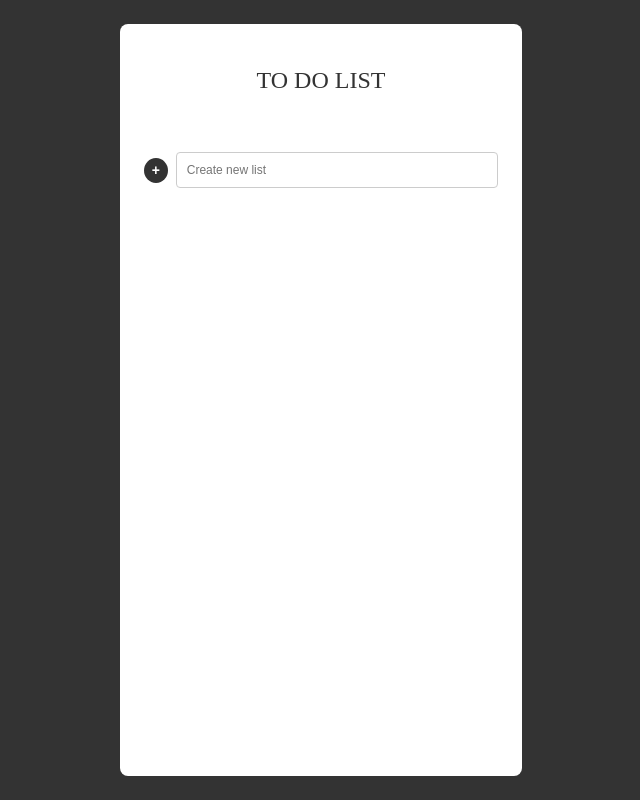
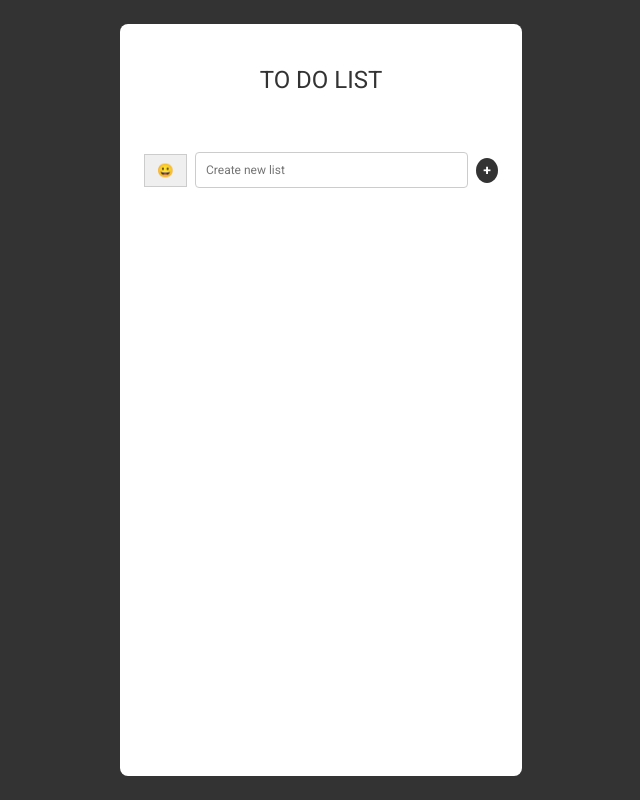
Before and after one commit to DanSantos8/todolist-class-to-hooks, a React (Vite) app: page / in a window 1280 px wide. Shown: the whole page, without its empty margins (319-959 px from the left). Built offline with nearby package versions, Linux system fonts and the light colour scheme.

Commit message:
implementing some styles and the emoji dropdown

```diff
--- /dev/null
+++ b/src/components/Dropdown/index.tsx
@@ -0,0 +1,22 @@
+import { EmojisEnum } from "../../utils/enums"
+import * as S from "./styles"
+export default function Dropdown(props: {
+  handleEmoji: (emoji: string) => void
+}) {
+  const { handleEmoji } = props
+  return (
+    <S.Dropdown
+      name="emoji"
+      id="emoji"
+      onChange={(e) => handleEmoji(e.target.value as string)}
+    >
+      {Object.keys(EmojisEnum).map((emoji) => {
+        return (
+          <option value={EmojisEnum[emoji as keyof typeof EmojisEnum]}>
+            {EmojisEnum[emoji as keyof typeof EmojisEnum]}
+          </option>
+        )
+      })}
+    </S.Dropdown>
+  )
+}
--- /dev/null
+++ b/src/components/Dropdown/styles.ts
@@ -0,0 +1,7 @@
+import styled from "styled-components"
+
+export const Dropdown = styled.select`
+  padding: 8px 12px;
+  border: 1px solid #ccc;
+  outline: none;
+`
--- a/src/components/ListTodosList/index.tsx
+++ b/src/components/List/index.tsx
@@ -1,6 +1,7 @@
 import { IList } from "../../utils/types"
+import ListItem from "../ListItem"
 import * as S from "./styles"
-export default function ListTodosList(props: {
+export default function List(props: {
   lists: IList[]
   openTodosList: (id: number) => void
 }) {
@@ -8,9 +9,12 @@ export default function ListTodosList(props: {
   return (
     <S.Container>
       {lists.map((list) => (
-        <li key={list.id}>
-          <button onClick={() => openTodosList(list.id)}>{list.name}</button>
-        </li>
+        <ListItem
+          id={list.id}
+          name={list.name}
+          openTodosList={openTodosList}
+          emoji={list.emoji}
+        />
       ))}
     </S.Container>
   )
--- /dev/null
+++ b/src/components/List/styles.ts
@@ -0,0 +1,7 @@
+import styled from "styled-components"
+
+export const Container = styled.ul`
+  display: flex;
+  flex-direction: column;
+  gap: 8px;
+`
--- /dev/null
+++ b/src/components/ListItem/index.tsx
@@ -0,0 +1,12 @@
+import { ListItemProps } from "../../utils/types"
+import * as S from "./styles"
+export default function ListItem(props: ListItemProps) {
+  const { id, name, emoji, openTodosList } = props
+
+  return (
+    <S.Item key={id}>
+      <div>{emoji}</div>
+      <button onClick={() => openTodosList(id)}>{name}</button>
+    </S.Item>
+  )
+}
--- /dev/null
+++ b/src/components/ListItem/styles.ts
@@ -0,0 +1,28 @@
+import styled from "styled-components"
+
+export const Item = styled.li`
+  display: flex;
+  align-items: center;
+  font-size: 14px;
+  font-weight: 400;
+  transition: all 0.2s ease;
+  gap: 12px;
+
+  div {
+    min-width: 45px;
+    text-align: center;
+  }
+
+  &:hover {
+    background-color: #ccc;
+  }
+
+  button {
+    background-color: transparent;
+    width: 100%;
+    padding: 8px 0;
+    text-align: left;
+    border: none;
+    cursor: pointer;
+  }
+`
--- a/src/components/ListTodosList/styles.ts
+++ /dev/null
@@ -1,26 +0,0 @@
-import styled from "styled-components"
-
-export const Container = styled.ul`
-  display: flex;
-  flex-direction: column;
-  gap: 8px;
-
-  li {
-    font-size: 14px;
-    font-weight: 400;
-    transition: all 0.2s ease;
-
-    &:hover {
-      background-color: #ccc;
-    }
-
-    button {
-      background-color: transparent;
-      width: 100%;
-      padding: 8px 0 8px 32px;
-      text-align: left;
-      border: none;
-      cursor: pointer;
-    }
-  }
-`
--- a/src/components/Todo/index.tsx
+++ b/src/components/Todo/index.tsx
@@ -2,11 +2,14 @@ import { ChangeEvent, useReducer, useState } from "react"
 import { reducer } from "../../reducer"
 import { initialState } from "../../utils/types"
 import TodoList from "../TodoList"
-import ListTodosList from "../ListTodosList"
+import List from "../List"
 import * as S from "./styles"
+import Dropdown from "../Dropdown"
+import { EmojisEnum } from "../../utils/enums"
 
 export default function Todo() {
   const [text, setText] = useState("")
+  const [emoji, setEmoji] = useState<string>(EmojisEnum.smile_face)
   const [state, dispatch] = useReducer(reducer, initialState)
 
   const isTodoList = !!state.activeListTodos.id
@@ -37,6 +40,7 @@ export default function Todo() {
     const newList = {
       id: Date.now(),
       name: text,
+      emoji,
       todos: [],
     }
     dispatch({ type: "add_list_todos", payload: newList })
@@ -49,6 +53,8 @@ export default function Todo() {
   const backToListTodos = () => {
     dispatch({ type: "reset_active_list_todos" })
   }
+
+  const handleEmoji = (emoji: string) => setEmoji(emoji)
 
   const handleSubmit = (id: number | undefined) => {
     setText("")
@@ -67,7 +73,7 @@ export default function Todo() {
         onDeleteItem={handleDeleteItem}
       />
     ) : (
-      <ListTodosList lists={state.lists} openTodosList={openTodosList} />
+      <List lists={state.lists} openTodosList={openTodosList} />
     )
   }
   return (
@@ -80,21 +86,21 @@ export default function Todo() {
           </S.BackToListButton>
         )}
         {renderList()}
-        <S.TaskForm>
+        <S.TaskForm onSubmit={() => handleSubmit(state.activeListTodos.id)}>
           <S.AddItemContainer>
-            <S.AddButton
-              type="button"
-              onClick={() => handleSubmit(state.activeListTodos.id)}
-              disabled={!text}
-            >
-              +
-            </S.AddButton>
+            {!isTodoList && <Dropdown handleEmoji={handleEmoji} />}
             <S.TextInput
               type="text"
               placeholder={isTodoList ? "Create new todo" : "Create new list"}
               onChange={handleTextChange}
               value={text}
             />
+            <S.AddButton
+              onClick={() => handleSubmit(state.activeListTodos.id)}
+              disabled={!text}
+            >
+              +
+            </S.AddButton>
           </S.AddItemContainer>
         </S.TaskForm>
       </S.Container>
--- a/src/index.css
+++ b/src/index.css
@@ -114,5 +114,11 @@ ul {
 }
 
 * {
+  font-family: "Roboto";
   box-sizing: border-box;
 }
+
+select {
+  appearance: none;
+  line-height: normal;
+}
--- /dev/null
+++ b/src/utils/enums.ts
@@ -0,0 +1,16 @@
+export enum EmojisEnum {
+  smile_face = "\u{1F600}",
+  time = "\u{23F3}",
+  thunderbolt = "\u{26A1}",
+  camping = "\u{26FA}",
+  writing = "\u{270D}",
+  rainbow = "\u{1F308}",
+  tree = "\u{1F333}",
+  rose = "\u{1F339}",
+  leaves = "\u{1F343}",
+  watermelon = "\u{1F349}",
+  baloon = "\u{1F388}",
+  art = "\u{1F3A8}",
+  dice = "\u{1F3B2}",
+  yellow_heart = "\u{1F49B}",
+}
```
Also changed, not shown: src/utils/types.ts (+8 -0 lines).
